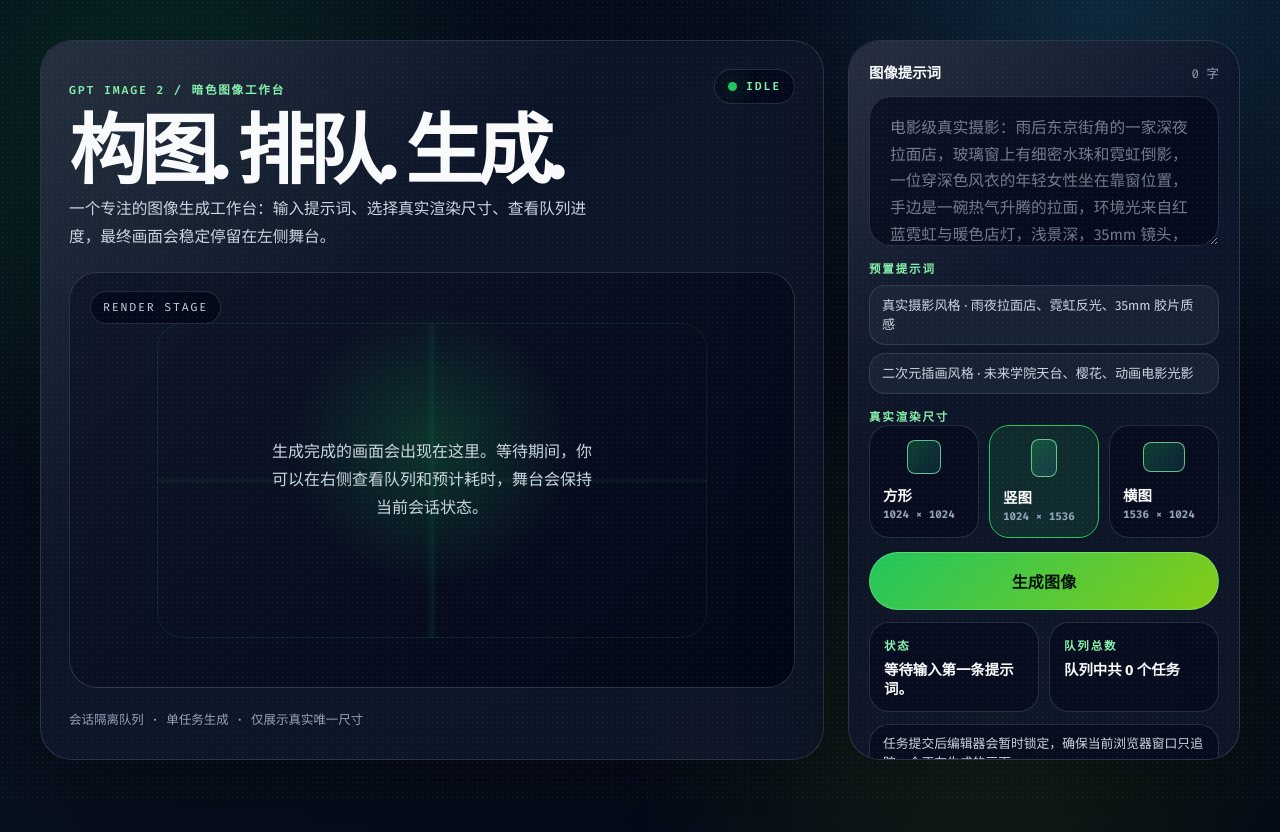
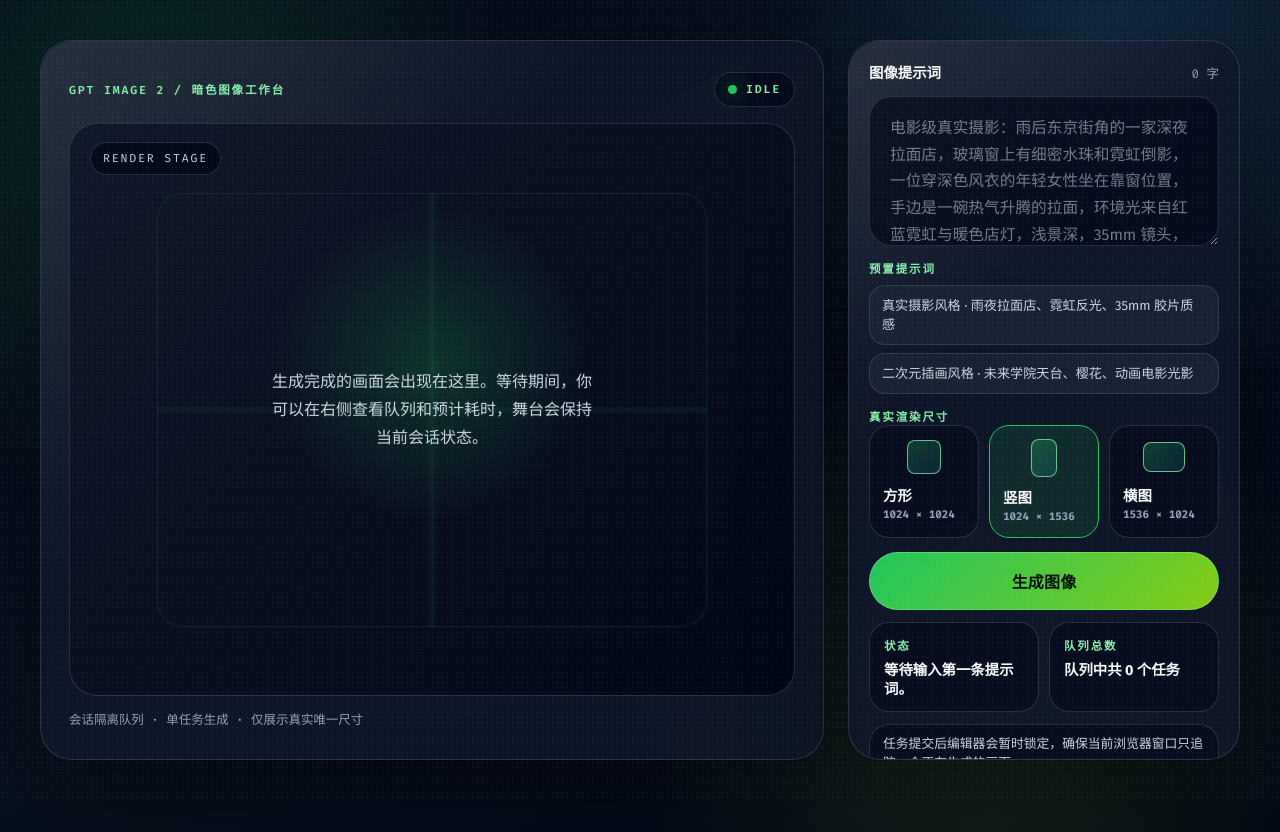
Before and after one commit to yb3712590/gpt-image-playground, a website: page public/index.html in a window 1280 px wide. Drawn offline with Linux system fonts and the light colour scheme; no server answers.

Commit message:
fix window

```diff
--- a/public/index.html
+++ b/public/index.html
@@ -125,7 +125,7 @@
       .preview-panel {
         display: flex;
         flex-direction: column;
-        gap: 22px;
+        gap: 14px;
         padding: 28px;
       }
 
@@ -133,31 +133,9 @@
         position: relative;
         z-index: 1;
         display: flex;
-        align-items: flex-start;
+        align-items: center;
         justify-content: space-between;
         gap: 18px;
-      }
-
-      .preview-kicker {
-        display: grid;
-        gap: 10px;
-      }
-
-      .preview-title {
-        margin: 0;
-        max-width: 13ch;
-        font-size: clamp(3rem, 6vw, 6rem);
-        line-height: 0.86;
-        letter-spacing: -0.07em;
-        font-weight: 800;
-      }
-
-      .preview-caption {
-        margin: 0;
-        max-width: 34rem;
-        color: var(--muted-strong);
-        font-size: 0.98rem;
-        line-height: 1.75;
       }
 
       .status-pill {
@@ -183,7 +161,7 @@
       .frame {
         position: relative;
         z-index: 1;
-        flex: 1;
+        flex: 1 1 auto;
         min-height: 0;
         display: grid;
         place-items: center;
@@ -733,13 +711,7 @@
       <section class="workspace" id="workspace" data-state="idle">
         <article class="panel preview-panel reveal">
           <div class="preview-header">
-            <div class="preview-kicker">
-              <p class="eyebrow">GPT Image 2 / 暗色图像工作台</p>
-              <h1 class="preview-title">构图. 排队. 生成.</h1>
-              <p class="preview-caption">
-                一个专注的图像生成工作台：输入提示词、选择真实渲染尺寸、查看队列进度，最终画面会稳定停留在左侧舞台。
-              </p>
-            </div>
+            <p class="eyebrow">GPT Image 2 / 暗色图像工作台</p>
             <span class="status-pill">
               <span class="status-dot" aria-hidden="true"></span>
               <span class="meta-label" id="stage-state">空闲</span>
```
Also changed, not shown: test/layout.test.js (+10 -1 lines).
